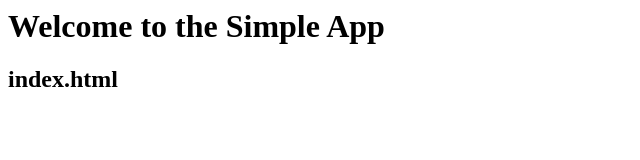
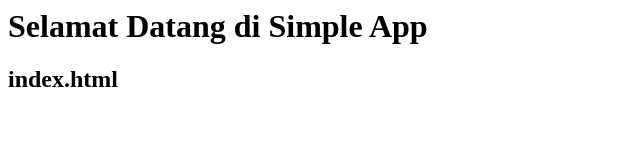
Before and after one commit to yudiherdiana/git-tutorial, a plain HTML site: page index.html in a window 1280 px wide. Shown: the whole page, without its empty margins (0-640 px from the left). Drawn offline with Linux system fonts and the light colour scheme.

Commit message:
Second commit

```diff
--- a/index.html
+++ b/index.html
@@ -3,7 +3,7 @@
         <title>Simple App</title>
     </head>
     <body>
-        <h1>Welcome to the Simple App</h1>
+        <h1>Selamat Datang di Simple App</h1>
         <h2>index.html</h2>
     </body>
 
```
